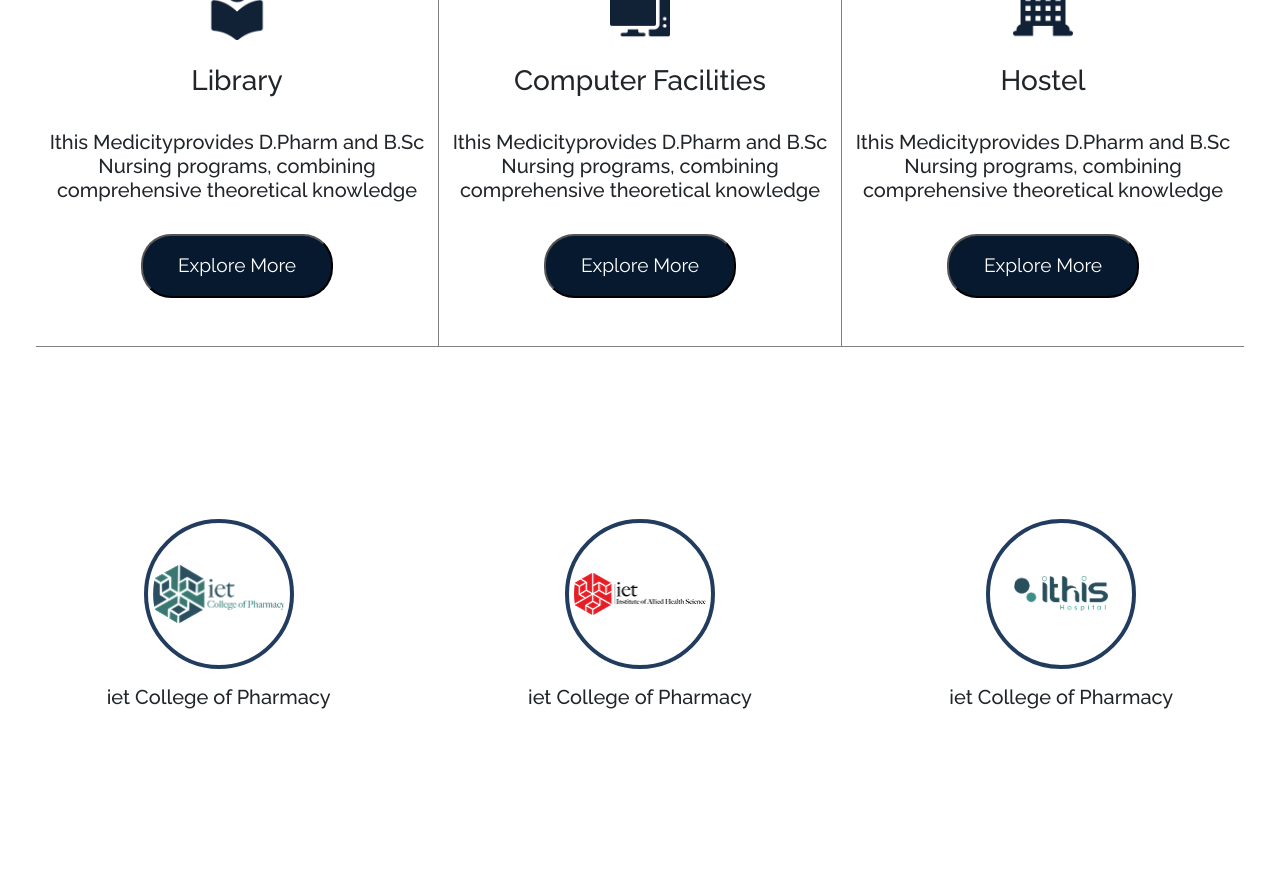
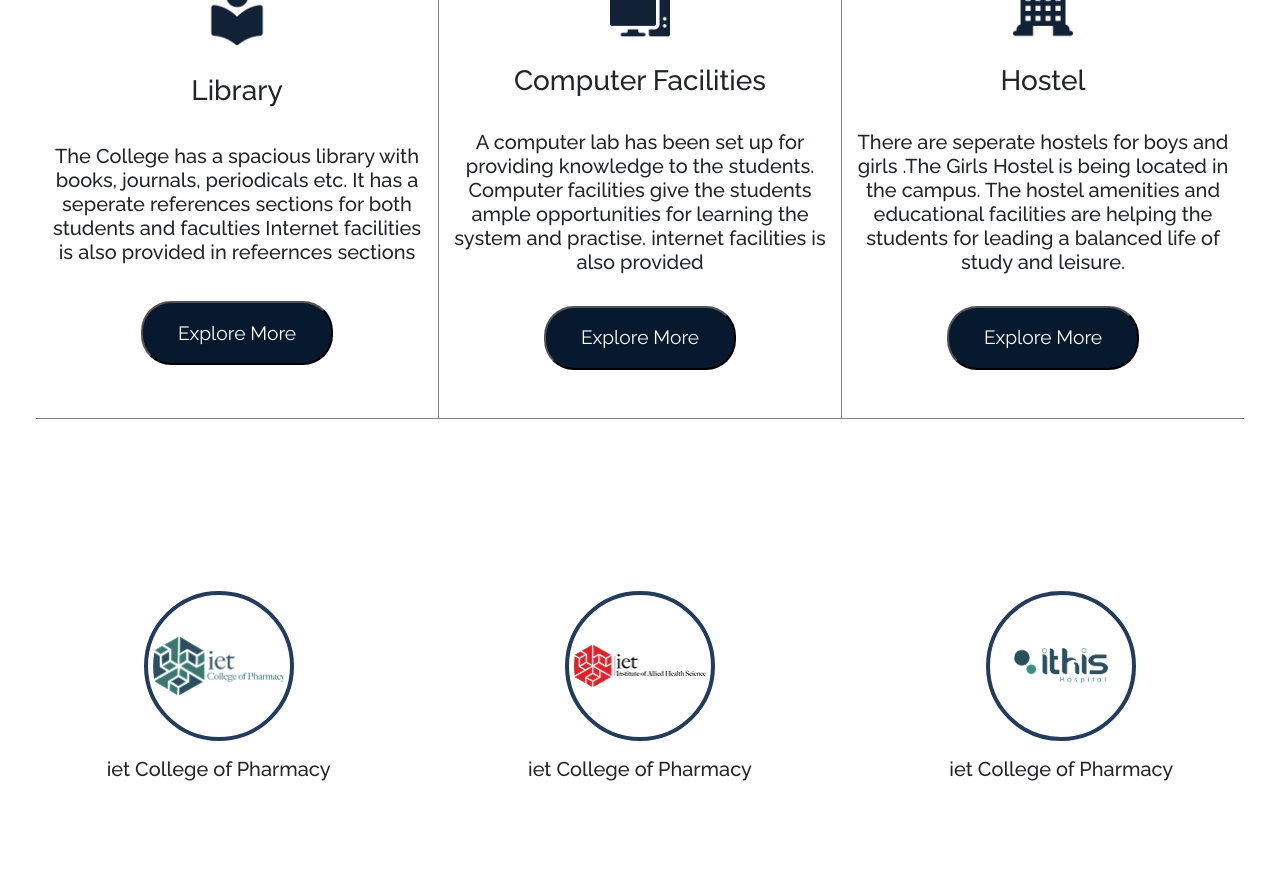
Before and after one commit to Warmyhealthconnect/ithis_website_fe, a React (Vite) app: page / in a window 1280 px wide. Shown: the part 3260-4146 px from the top of the page. Built offline with nearby package versions, Linux system fonts and the light colour scheme.

Commit message:
vk Oct 30 4:45

```diff
--- a/src/App.jsx
+++ b/src/App.jsx
@@ -16,6 +16,7 @@ import Dpharm from './pages/D Pharm/Dpharm'
 import Carrerdetails from './pages/Carrer details/Carrerdetails'
 import AdminDashboard from './Admin/Pages/AdminDashboard'
 import { ToastContainer } from 'react-toastify'
+import ComingSoon from './pages/Coming Soon/ComingSoon'
 
 
 function App() {
@@ -31,7 +32,7 @@ function App() {
 
         <Route path='/' element={<Home />} />
         <Route path='/about' element={<About />} />
-        <Route path='/admission' element={<Admission />} />
+        <Route path='/admission' element={<ComingSoon />} />
         <Route path='/contact' element={<Contact />} />
         <Route path='/courses' element={<Courses />} />
         <Route path='/facilities' element={<Facilities />} />
--- /dev/null
+++ b/src/pages/Coming Soon/ComingSoon.css
@@ -0,0 +1,20 @@
+.coming-soon {
+  height: 80vh;
+  display: flex;
+  flex-direction: column;
+  align-items: center;
+  justify-content: center;
+  text-align: center;
+  color: black;
+  background-color: rgb(200, 238, 238);
+}
+
+.coming-soon h1 {
+  font-size: 32px;
+  margin-bottom: 10px;
+}
+
+.coming-soon p {
+  font-size: 18px;
+  opacity: 0.8;
+}
--- /dev/null
+++ b/src/pages/Coming Soon/ComingSoon.jsx
@@ -0,0 +1,11 @@
+import React from 'react';
+import './ComingSoon.css';
+
+export default function ComingSoon() {
+  return (
+    <div className="coming-soon">
+      <h1>Coming Soon.....</h1>
+      <p>We’re working hard to bring this page to you soon!</p>
+    </div>
+  );
+}
--- a/src/pages/Home/Home.css
+++ b/src/pages/Home/Home.css
@@ -548,6 +548,7 @@
     gap: 20px;
   }
 
+
   .course-card {
     width: 90%;
     height: auto;
--- a/src/pages/Home/Home.jsx
+++ b/src/pages/Home/Home.jsx
@@ -182,19 +182,24 @@ function Home() {
                 <div className="col d-flex flex-column align-items-center justify-content-evenly py-5">
                   <img src="/public/Homeimages/library.png" className='' alt="" />
                   <h3 className='py-4'>Library</h3>
-                  <h5 className='pb-4'>Ithis Medicityprovides D.Pharm and B.Sc Nursing programs, combining comprehensive theoretical knowledge </h5>
+                  <h5 className='pb-4'>The College has a spacious library with books, journals, periodicals etc. It has a seperate references sections for both students and faculties
+                    Internet facilities is also provided in refeernces sections </h5>
                   <button className="know_more">Explore More</button>
                 </div>
                 <div className="home_3_center_div col d-flex flex-column align-items-center justify-content-evenly py-5">
                   <img src="/public/Homeimages/computer.png" className='' alt="" />
                   <h3 className='py-4'>Computer Facilities</h3>
-                  <h5 className='pb-4'>Ithis Medicityprovides D.Pharm and B.Sc Nursing programs, combining comprehensive theoretical knowledge </h5>
+                  <h5 className='pb-4'>A computer lab has been set up for providing knowledge to the students. Computer facilities give the students ample opportunities for learning the system and practise. internet facilities
+                    is also provided
+                  </h5>
                   <button className="know_more">Explore More</button>
                 </div>
                 <div className="col d-flex flex-column align-items-center justify-content-evenly py-5">
                   <img src="/public/Homeimages/hostel.png" className='' alt="" />
                   <h3 className='py-4'>Hostel</h3>
-                  <h5 className='pb-4'>Ithis Medicityprovides D.Pharm and B.Sc Nursing programs, combining comprehensive theoretical knowledge </h5>
+                  <h5 className='pb-4'>There are seperate hostels for boys and girls .The Girls Hostel is being located in the campus. The hostel amenities and educational facilities are
+                    helping the students for leading a balanced life of study and leisure.
+                  </h5>
                   <button className="know_more">Explore More</button>
                 </div>
               </div>
```
